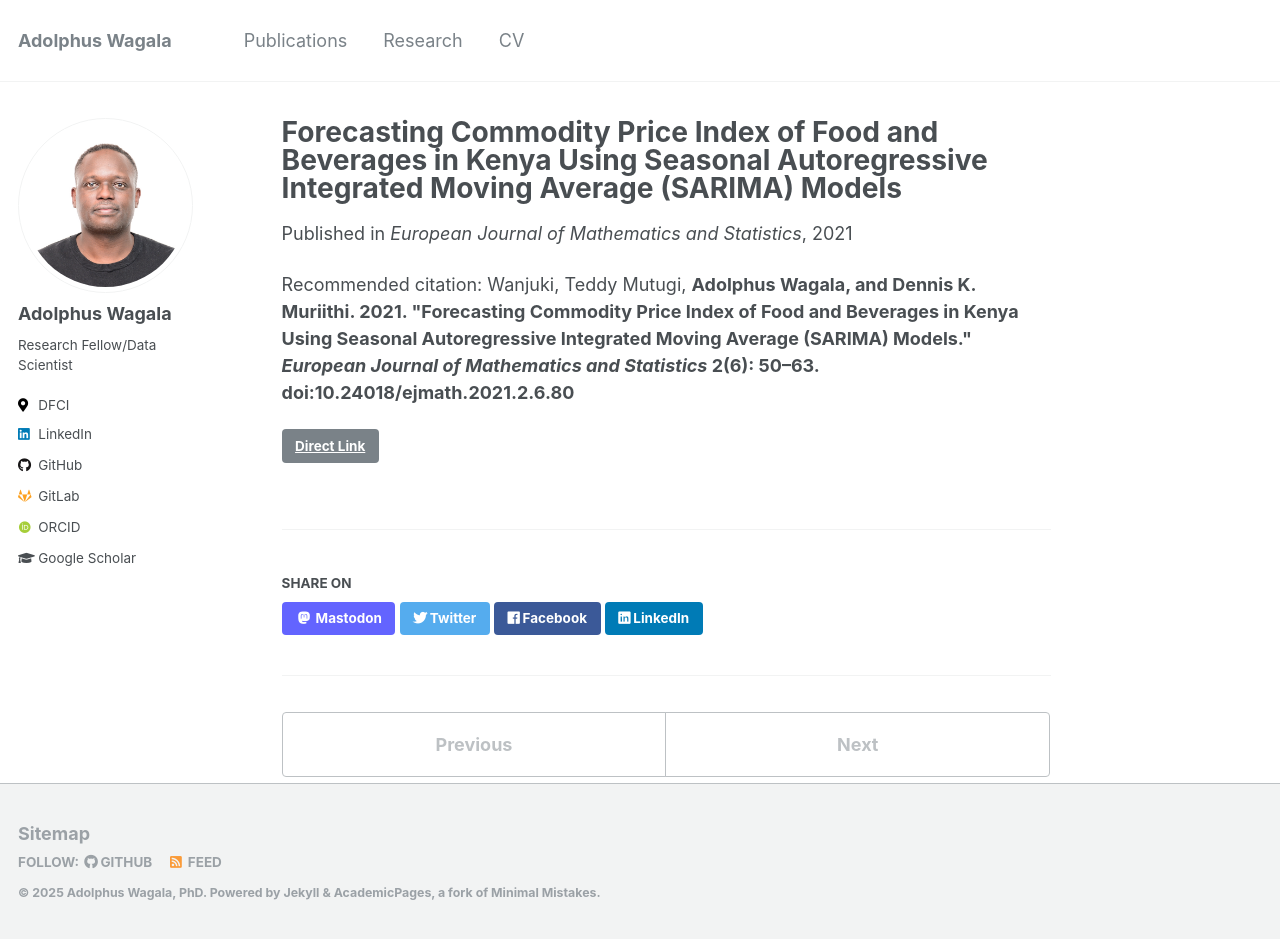
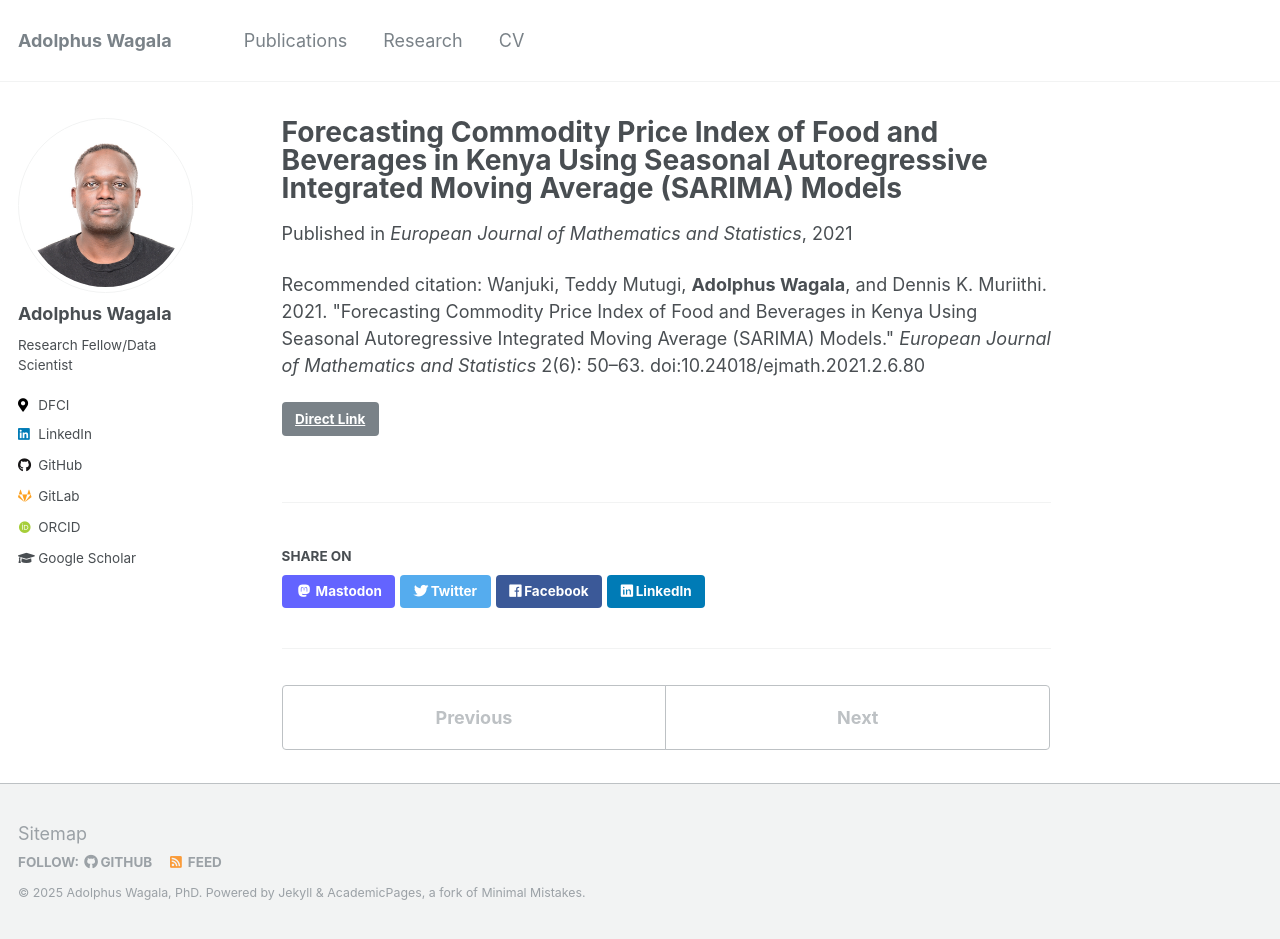
Before and after one commit to wagala/wagala.github.io, a Jekyll site: the page built from _publications/2021-forecasting-commodity-price-index-kenya.md, in a window 1280 px wide and 939 px high. Built offline with Jekyll 4.4.1, drawn with Linux system fonts in a browser that asks for light colours; some web fonts are replaced.

```diff
--- a/_publications/2021-forecasting-commodity-price-index-kenya.md
+++ b/_publications/2021-forecasting-commodity-price-index-kenya.md
@@ -5,5 +5,5 @@ permalink: /publication/2021-forecasting-commodity-price-index-kenya
 date: 2021-12-21
 venue: 'European Journal of Mathematics and Statistics'
 link: 'https://eu-opensci.org/index.php/ejmath/article/view/14080'
-citation: "Wanjuki, Teddy Mutugi, <b>Adolphus Wagala<b>, and Dennis K. Muriithi. 2021. &quot;Forecasting Commodity Price Index of Food and Beverages in Kenya Using Seasonal Autoregressive Integrated Moving Average (SARIMA) Models.&quot; <i>European Journal of Mathematics and Statistics</i> 2(6): 50–63. doi:10.24018/ejmath.2021.2.6.80"
+citation: "Wanjuki, Teddy Mutugi, <b>Adolphus Wagala</b>, and Dennis K. Muriithi. 2021. &quot;Forecasting Commodity Price Index of Food and Beverages in Kenya Using Seasonal Autoregressive Integrated Moving Average (SARIMA) Models.&quot; <i>European Journal of Mathematics and Statistics</i> 2(6): 50–63. doi:10.24018/ejmath.2021.2.6.80"
 ---
```
